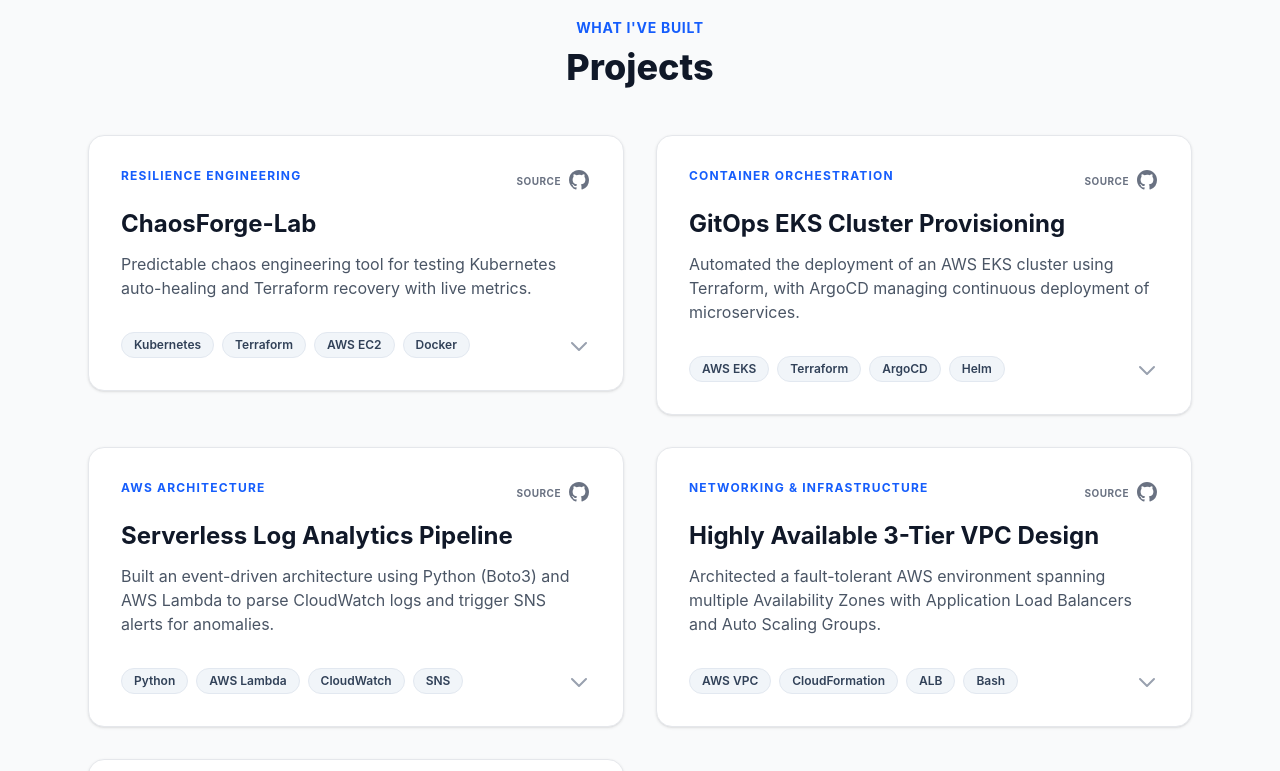
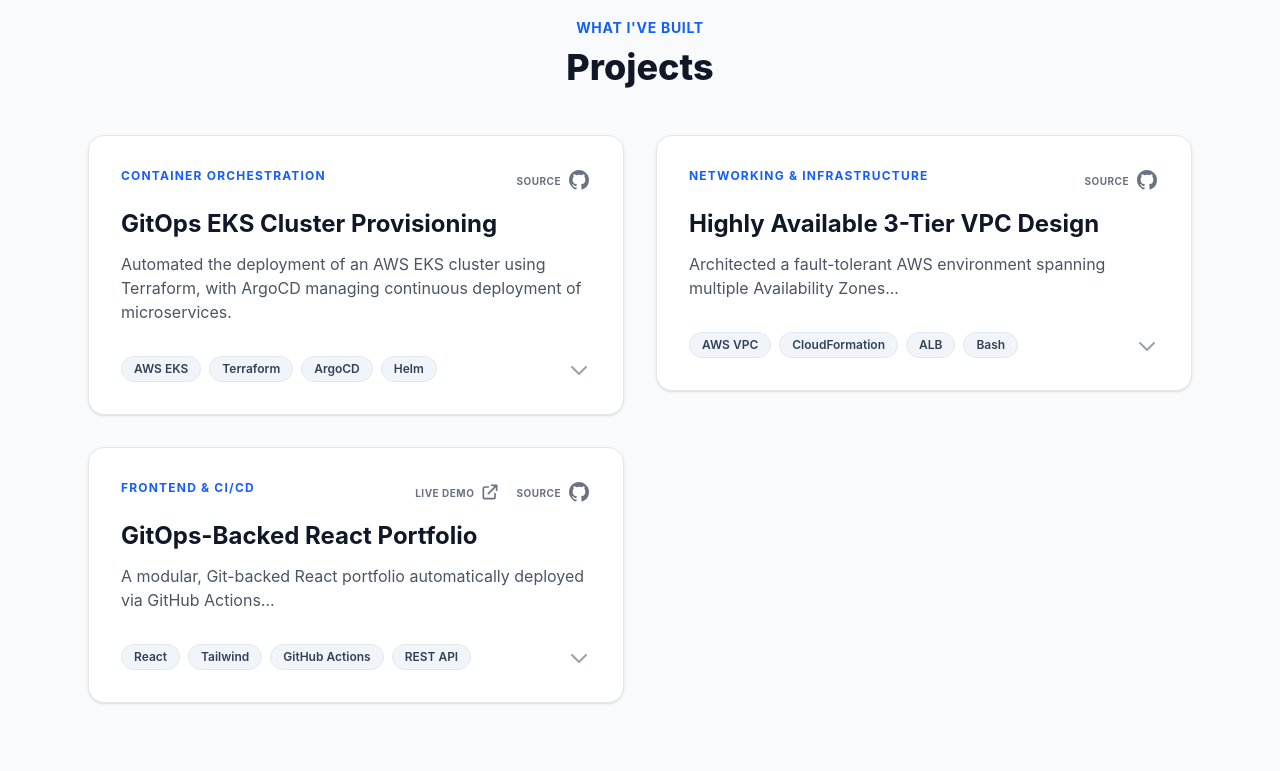
Before and after one commit to itspuru21/portfolio, a React app: page / in a window 1280 px wide. Shown: the part 1620-2391 px from the top of the page. Built offline with nearby package versions, Linux system fonts and the light colour scheme; the HTML template or start-up script is replaced by a standard one.

Commit message:
some bugfixes

```diff
--- a/src/components/Projects.jsx
+++ b/src/components/Projects.jsx
@@ -36,7 +36,7 @@
 
       {/* --- FIXED: Added 'items-start' to prevent adjacent cards from stretching --- */}
       <div className="grid grid-cols-1 md:grid-cols-2 gap-8 items-start">
-        {projectsData.map((project, index) => {
+        {projectsData.filter(project => !project.draft).map((project, index) => {
           const isExpanded = expandedId === project.id;
 
           return (
--- a/src/data/projects.json
+++ b/src/data/projects.json
@@ -1,41 +1,39 @@
 [
   {
-    "_comment": "Later",
     "id": 1,
     "title": "ChaosForge-Lab",
+    "draft": true,
     "type": "Resilience Engineering",
     "description": "Predictable chaos engineering tool for testing Kubernetes auto-healing and Terraform recovery with live metrics.",
-    "details": "Leveraged Kubernetes configurations and AWS Fault Injection Simulator to randomly terminate pods and EC2 nodes. Proved the architecture's self-healing capabilities and significantly reduced recovery time objective (RTO) during simulated outages.",
+    "details": "Leveraged Kubernetes configurations and AWS Fault Injection Simulator to randomly terminate pods and EC2 nodes...",
     "techStack": ["Kubernetes", "Terraform", "AWS EC2", "Docker"],
     "githubLink": "https://github.com/itspuru21/chaosforge-lab"
   },
   {
-    "_comment": "Make sure to update the github link when the repo goes public",
     "id": 2,
     "title": "GitOps EKS Cluster Provisioning",
     "type": "Container Orchestration",
     "description": "Automated the deployment of an AWS EKS cluster using Terraform, with ArgoCD managing continuous deployment of microservices.",
-    "details": "Implemented a fully declarative GitOps workflow. Terraform provisions the VPC and EKS cluster, while ArgoCD constantly reconciles the live cluster state against the GitHub repository. This eliminates configuration drift and enables 1-click disaster recovery.",
+    "details": "Implemented a fully declarative GitOps workflow...",
     "techStack": ["AWS EKS", "Terraform", "ArgoCD", "Helm"],
     "githubLink": "https://github.com/itspuru21"
   },
   {
-    "_comment": "Later",
     "id": 3,
     "title": "Serverless Log Analytics Pipeline",
+    "draft": true,
     "type": "AWS Architecture",
-    "description": "Built an event-driven architecture using Python (Boto3) and AWS Lambda to parse CloudWatch logs and trigger SNS alerts for anomalies.",
-    "details": "Designed a cost-effective, event-driven monitoring solution. AWS Lambda functions parse CloudWatch logs in real-time, matching specific error patterns and routing critical alerts to SNS topics. Effectively reduced alert fatigue by filtering noise.",
+    "description": "Built an event-driven architecture using Python (Boto3) and AWS Lambda...",
+    "details": "Designed a cost-effective, event-driven monitoring solution...",
     "techStack": ["Python", "AWS Lambda", "CloudWatch", "SNS"],
     "githubLink": "https://github.com/itspuru21"
   },
   {
-    "_comment": "Need to add a better thumbnail image for this one later",
     "id": 4,
     "title": "Highly Available 3-Tier VPC Design",
     "type": "Networking & Infrastructure",
-    "description": "Architected a fault-tolerant AWS environment spanning multiple Availability Zones with Application Load Balancers and Auto Scaling Groups.",
-    "details": "Built a production-ready AWS network topology from scratch. Features public and private subnets across 3 Availability Zones, NAT Gateways for secure outbound traffic, and an Application Load Balancer distributing traffic to an Auto Scaling Group.",
+    "description": "Architected a fault-tolerant AWS environment spanning multiple Availability Zones...",
+    "details": "Built a production-ready AWS network topology from scratch...",
     "techStack": ["AWS VPC", "CloudFormation", "ALB", "Bash"],
     "githubLink": "https://github.com/itspuru21"
   },
@@ -43,8 +41,8 @@
     "id": 5,
     "title": "GitOps-Backed React Portfolio",
     "type": "Frontend & CI/CD",
-    "description": "A modular, Git-backed React portfolio automatically deployed via GitHub Actions. Features a custom headless CMS.",
-    "details": "Instead of a simple static site, I engineered a serverless headless CMS. React handles the frontend, Tailwind manages the responsive UI, and GitHub Actions automatically builds and deploys changes to GitHub Pages whenever I push a new Markdown post via the GitHub API.",
+    "description": "A modular, Git-backed React portfolio automatically deployed via GitHub Actions...",
+    "details": "Instead of a simple static site, I engineered a serverless headless CMS...",
     "techStack": ["React", "Tailwind", "GitHub Actions", "REST API"],
     "githubLink": "https://github.com/itspuru21/portfolio",
     "liveLink": "https://itspuru21.github.io/portfolio/"
```
